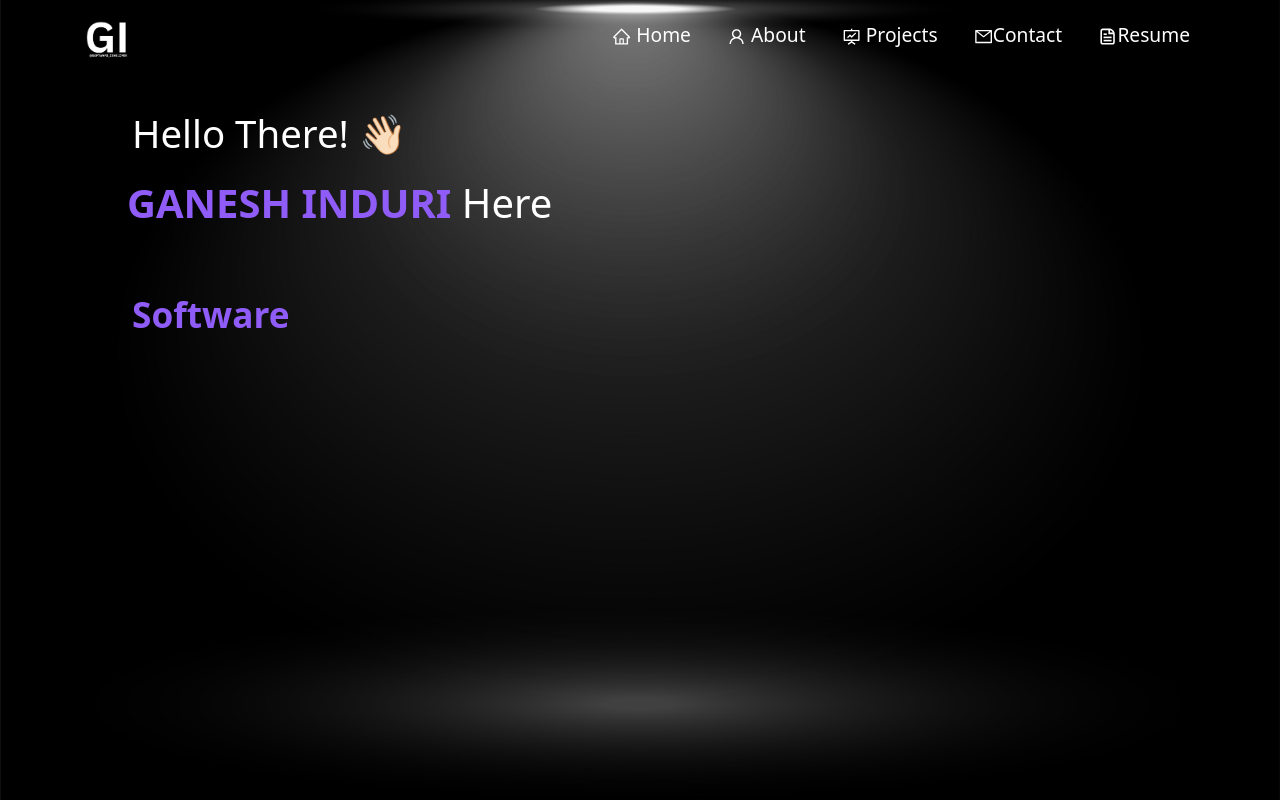
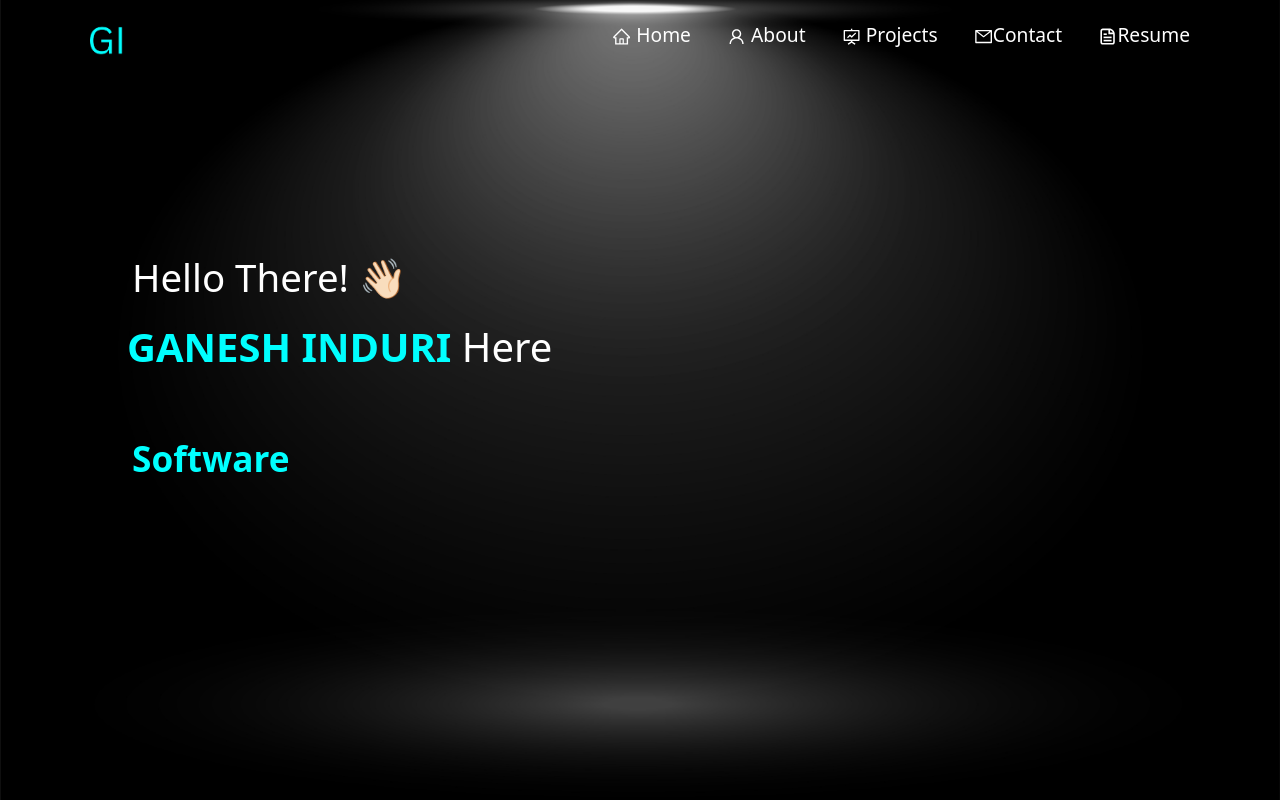
Before and after one commit to GaneshInduri9/React-Portfolio, a React (Create React App) app: page / in a window 1280 px wide. Built offline with nearby package versions, Linux system fonts and the light colour scheme.

Commit message:
fix: home-content class was missing
Signed-off-by: Ganesh <ganeshInduri4@gmail.com>

```diff
--- a/src/components/Home/Home.js
+++ b/src/components/Home/Home.js
@@ -4,7 +4,7 @@ function Home(){
     return (
         <section>
             <Container fluid className="home-section" id="home">
-                <Container>
+                <Container className="home-content">
                     <Row>
                         <Col md={7} className="home-header">
                             <h1 style={{ paddingBottom: 15 }} className="heading">
--- a/src/components/NavBar.js
+++ b/src/components/NavBar.js
@@ -40,7 +40,8 @@ function NavBar(){
             expanded={expand}
             expand = "md"
             className= {navBarColor ? "blurry" : "navbar" }
-            fixed= "top">
+            fixed= "top"
+        >
             <Container>
                 <Navbar.Brand href="/" className="d-flex">
                     <img src={logo} className="img-fluid logo" alt="brand"/>
--- a/src/index.css
+++ b/src/index.css
@@ -226,17 +226,17 @@ body {
 }
 
 .main-name {
-  color: hwb(260 36% 3%);
+  color: #00FFFF;
 }
 
 .Typewriter__wrapper {
   font-size: 2.2em ;
-  color: hwb(260 36% 3%);
+  color:#00FFFF;
   font-weight: 600 ;
 }
 .Typewriter__cursor {
   font-size: 2.4em ;
-  color: hwb(260 36% 3%);
+  color:#00FFFF;
 }
 
 @media (max-width: 767px) {
```
Also changed, not shown: src/assets/logo.png. Lines whose indentation alone changed are shown as unchanged.
